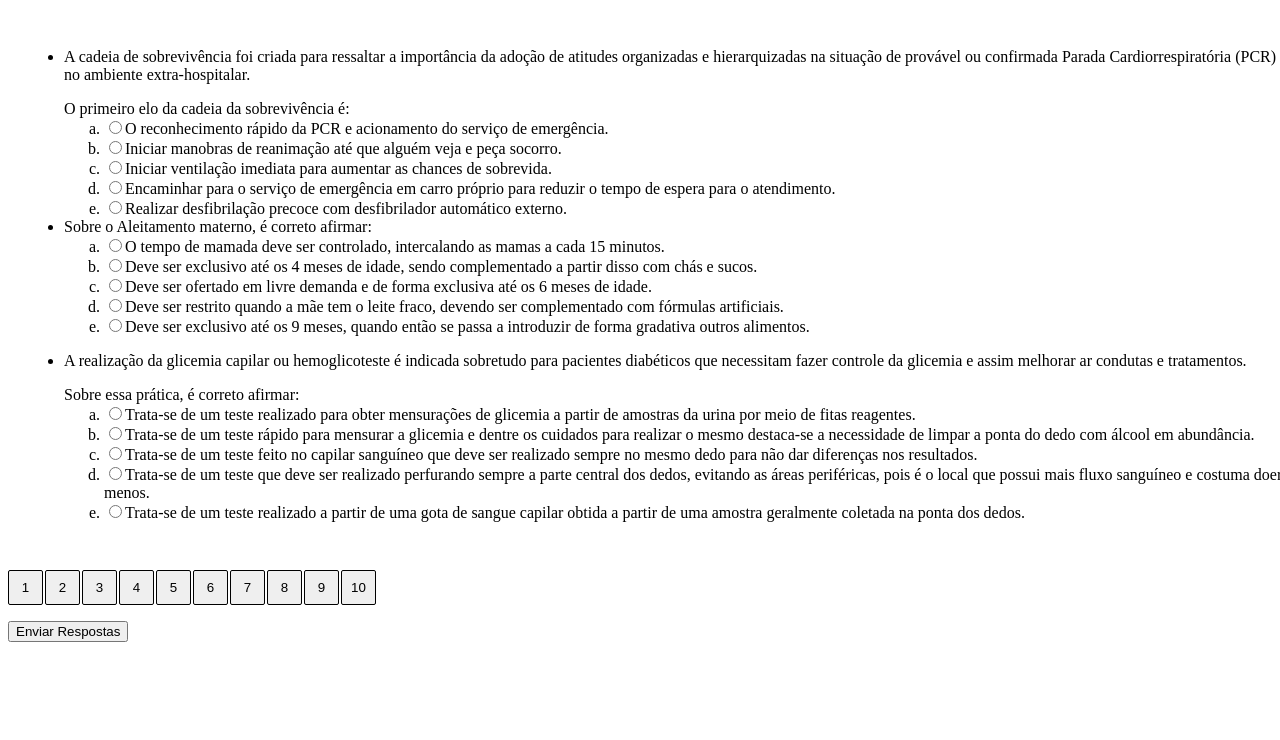
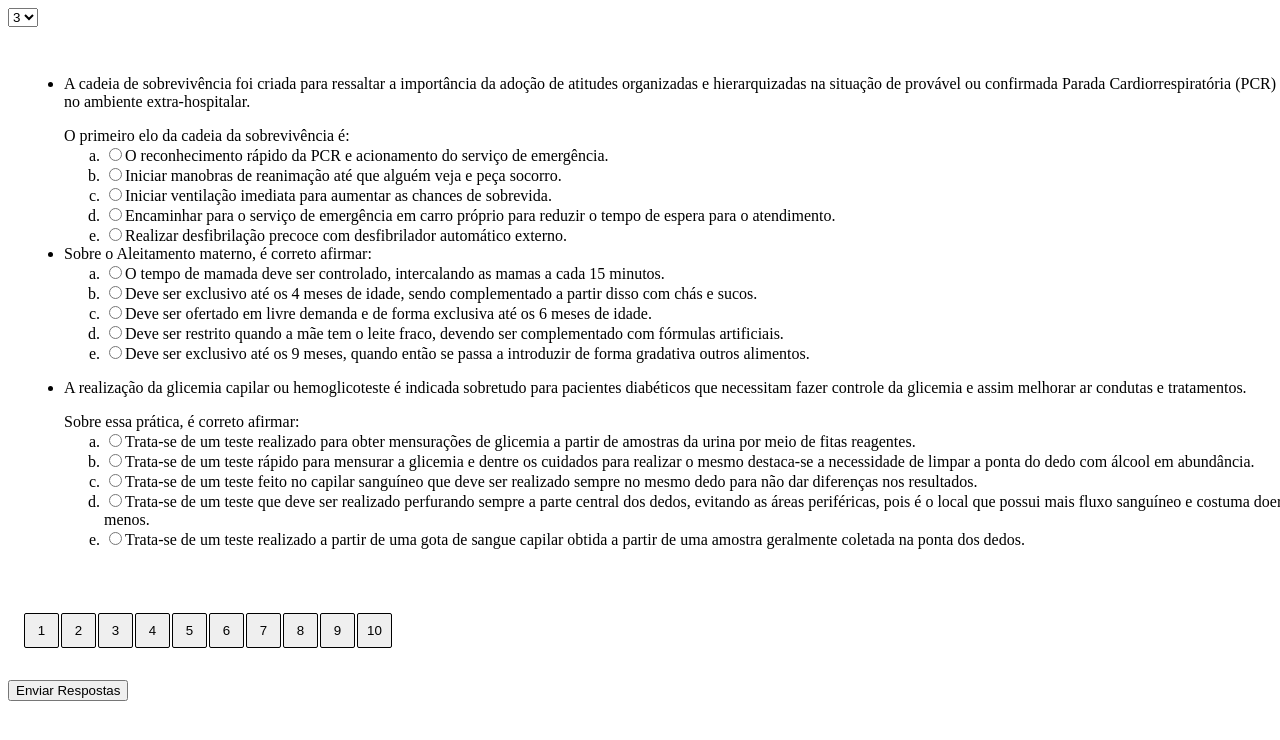
Before and after one commit to Moreira-Edu/ObjetoProva, a plain HTML site: page index.html in a window 1280 px wide. Both pictures are taken after a click on the button "10". Shown: the top 740 px of the page. Drawn offline with Linux system fonts and the light colour scheme.

Commit message:
refactor: Test list now is protected

```diff
--- a/index.html
+++ b/index.html
@@ -12,6 +12,11 @@
   </head>
   <body>
     <form action="#" onsubmit="sendAnswers()">
+      <select name="" id="select">
+        <option selected value="3">3</option>
+        <option  value="5">5</option>
+        <option value="6">6</option>
+      </select>
       <div id="questionsContainer">
       </div>
       <input type="submit" value="Enviar Respostas">
--- a/main.js
+++ b/main.js
@@ -1,18 +1,22 @@
-import { paginate } from "./src/views/pagination.js";
+import changePageSize from "./src/helpers/changePageSize.js";
+import switchers from "./src/helpers/switchPage.js";
 
-const { renderPages, switchPage } = paginate(3);
-renderPages();
+const pageSize = document.querySelector("#select");
 
-const switchers = document.querySelectorAll("[data-switch]");
-for (let button of switchers) {
-  button.addEventListener("click", (e) => {
-    e.preventDefault();
-    switchPage(e.target.getAttribute("data-switch"));
-  });
-}
+pageSize.addEventListener("change", (e) => {
+  e.preventDefault();
+  changePageSize(e.target.value);
+  switchers();
+});
+
+window.addEventListener("load", () => {
+  changePageSize(pageSize.value);
+  switchers();
+});
 
 function sendAnswers(e) {
   e.preventDefault();
+
   alert("TODO: pegar respostas e checar");
   // document.querySelector('input[name="question-${questionId}"]:checked').value;
 }
--- a/src/assets/css/pagination.css
+++ b/src/assets/css/pagination.css
@@ -2,11 +2,11 @@
   width: 100%;
   padding: 1rem;
   display: none;
-  padding: 1rem;
 }
 .container_switch {
   display: flex;
   gap: 2px;
+  padding: 1rem;
 }
 .button-switcher {
   cursor: pointer;
--- /dev/null
+++ b/src/helpers/changePageSize.js
@@ -0,0 +1,8 @@
+import { paginate } from "../views/pagination.js";
+
+const changePageSize = (value) => {
+  const { renderPages } = paginate(Number(value));
+  renderPages();
+};
+
+export default changePageSize;
--- /dev/null
+++ b/src/helpers/switchPage.js
@@ -0,0 +1,14 @@
+import { paginate } from "../views/pagination.js";
+
+const { switchPage } = paginate();
+
+const switchers = () => {
+  for (let button of document.querySelectorAll("[data-switch]")) {
+    button.addEventListener("click", (e) => {
+      e.preventDefault();
+      switchPage(e.target.getAttribute("data-switch"));
+    });
+  }
+};
+
+export default switchers;
--- a/src/views/pagination.js
+++ b/src/views/pagination.js
@@ -8,20 +8,33 @@ import { Test } from "../data/index.js";
  */
 export function paginate(pageSize) {
   const totalItems = Test.length;
-  if (!pageSize || pageSize <= 0) {
+  if (!pageSize || pageSize <= 0 || pageSize > totalItems) {
     pageSize = 1;
   }
+  /**
+   *
+   * @param {string} text
+   */
+  const switchPage = (text) => {
+    const pages = document.querySelectorAll("[data-page]");
+    pages.forEach((page) => {
+      const changeRegex = new RegExp(page.getAttribute("data-page"));
+      const change = changeRegex.test(text);
+      change ? (page.style.display = "block") : (page.style.display = "none");
+    });
+  };
 
   const totalPages = Math.ceil(totalItems / pageSize);
   const renderButtons = () => {
     const containerSwitch = createElAndAtt("div", {
       class: "container_switch",
     });
+    containerSwitch.innerHTML = "";
     for (let i = 1; i <= totalPages; i++) {
       const button = createElAndAtt(
         "button",
         {
-          ["data-switch"]: `${i - 1}`,
+          ["data-switch"]: `page${i - 1}`,
           class: "button-switcher",
         },
         i
@@ -36,32 +49,22 @@ export function paginate(pageSize) {
    * render pages
    */
   const renderPages = () => {
+    const arrTest = [...Test];
     const container = document.querySelector("#questionsContainer");
+    container.innerHTML = "";
     const fragment = document.createDocumentFragment();
     const questionsInHtml = createElAndAtt("ul", { id: "pagination" });
     const pages = [];
     for (let i = totalPages; i >= 1; i--) {
-      pages.push(Test.splice(0, pageSize));
+      pages.push(arrTest.splice(0, pageSize));
     }
 
     questionsInHtml.appendChild(renderQuestions(pages));
     fragment.appendChild(questionsInHtml);
     fragment.appendChild(renderButtons());
     container.append(fragment);
-  };
 
-  /**
-   *
-   * @param {string} text
-   */
-  const switchPage = (text) => {
-    const pages = document.querySelectorAll("[data-page]");
-    pages.forEach((page) => {
-      let change = page.getAttribute("data-page").match(text)?.input;
-      change == page.getAttribute("data-page")
-        ? (page.style.display = "block")
-        : (page.style.display = "none");
-    });
+    switchPage("page0");
   };
 
   return {
--- a/src/views/render.js
+++ b/src/views/render.js
@@ -54,7 +54,7 @@ export function renderQuestions(container) {
 
   container.forEach((test, i) => {
     const container = createElAndAtt("div", {
-      class: i != 0 && "page",
+      class: "page",
       ["data-page"]: `page${i}`,
     });
     test.forEach(
```
